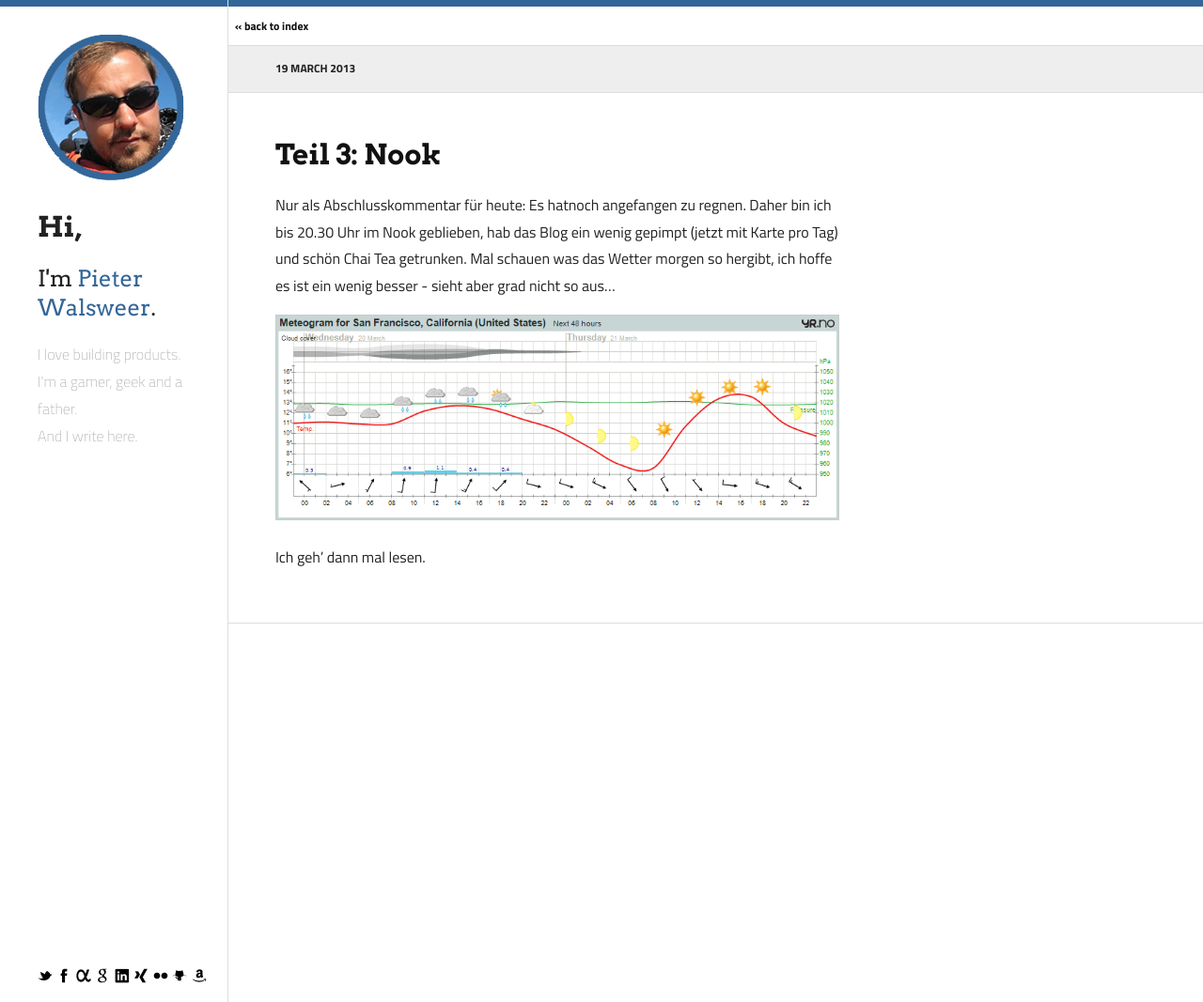
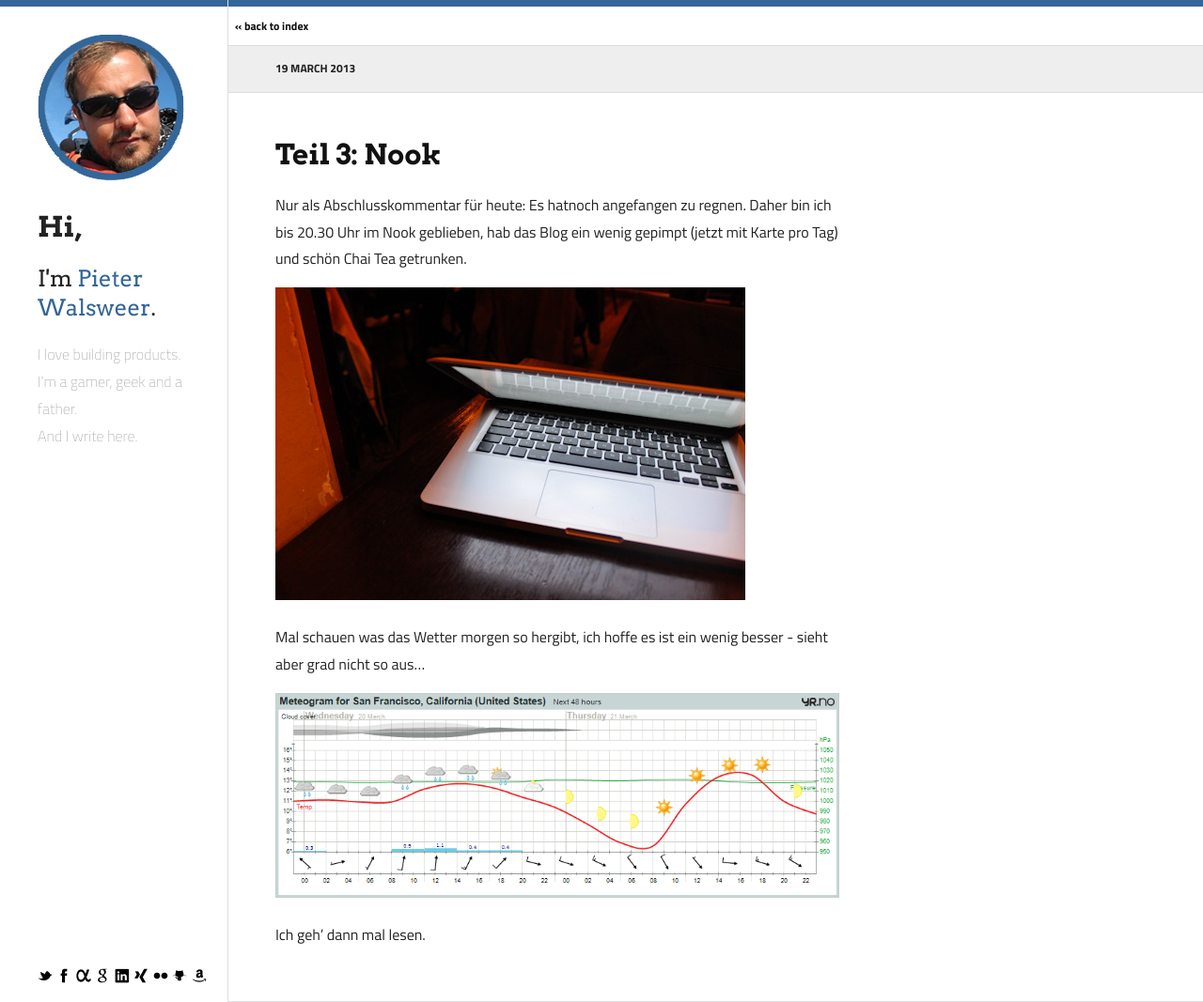
Before and after one commit to neXter/nexter.github.com, a Jekyll site: the page built from blogs/sfo-2013/_posts/2013-03-19-day-4-part-3.md, in a window 1280 px wide and 1067 px high. Shown: the whole window at 94% size. Built offline with Jekyll 4.4.1, drawn with Linux system fonts in a browser that asks for light colours; Markdown is read by kramdown in place of the engine named in the settings.

Commit message:
added photo to day4part3

```diff
--- a/blogs/sfo-2013/_posts/2013-03-19-day-4-part-3.md
+++ b/blogs/sfo-2013/_posts/2013-03-19-day-4-part-3.md
@@ -4,7 +4,11 @@ category: sfo-2013
 title: "Teil 3: Nook"
 ---
 
-Nur als Abschlusskommentar für heute: Es hatnoch angefangen zu regnen. Daher bin ich bis 20.30 Uhr im Nook geblieben, hab das Blog ein wenig gepimpt (jetzt mit Karte pro Tag) und schön Chai Tea getrunken. Mal schauen was das Wetter morgen so hergibt, ich hoffe es ist ein wenig besser - sieht aber grad nicht so aus...
+Nur als Abschlusskommentar für heute: Es hatnoch angefangen zu regnen. Daher bin ich bis 20.30 Uhr im Nook geblieben, hab das Blog ein wenig gepimpt (jetzt mit Karte pro Tag) und schön Chai Tea getrunken.
+
+![Mit Mac im Nook](/images-blog/sfo-2013/20130319_10.jpg)
+
+Mal schauen was das Wetter morgen so hergibt, ich hoffe es ist ein wenig besser - sieht aber grad nicht so aus...
 
 ![Wetter-Vorhersage](/images-blog/sfo-2013/20130319_wetter-vorhersage.png)
 
```
